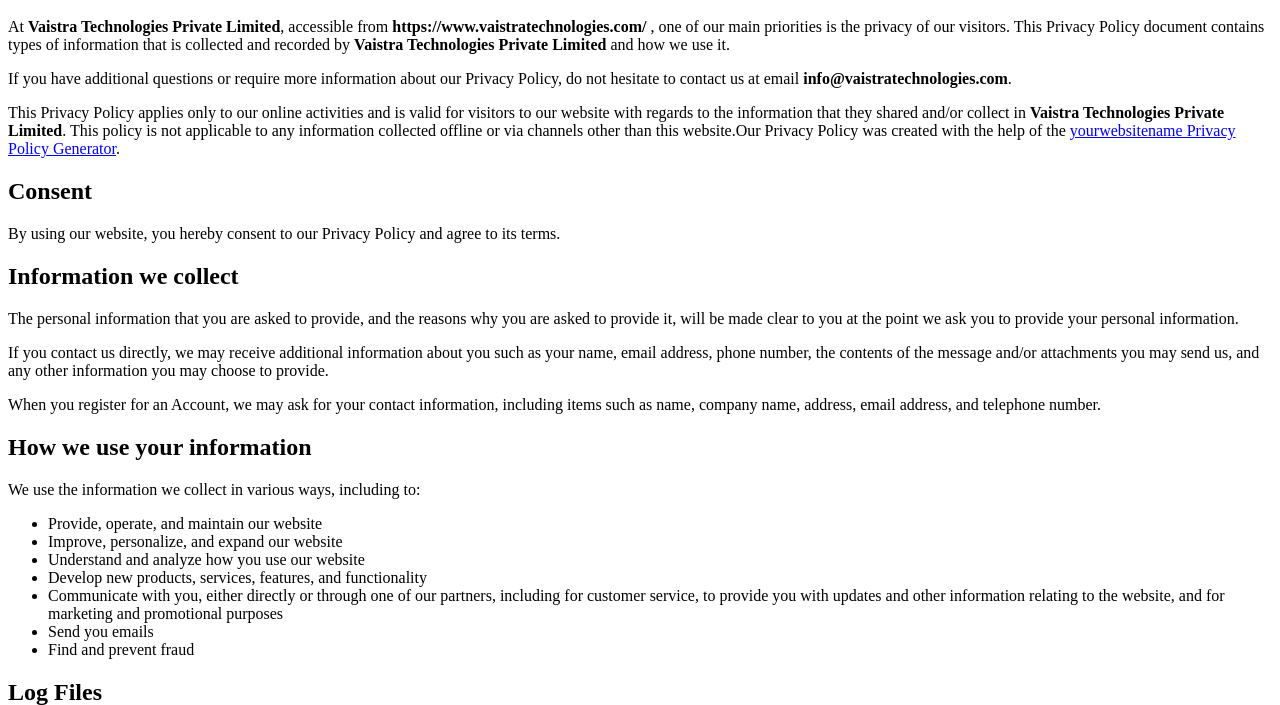
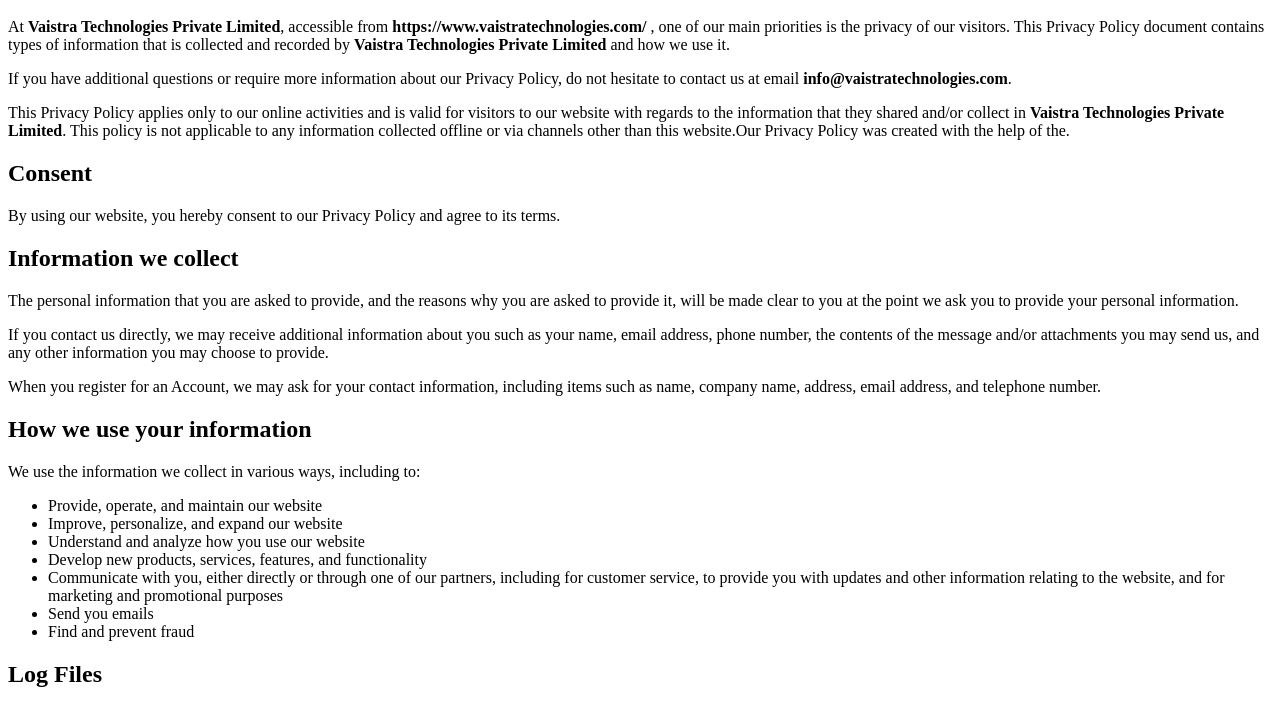
Before and after one commit to hardikvaistra/hardikvaistra.github.io, a plain HTML site: page chokdimindu/privacypolicy.html in a window 1280 px wide. Shown: the part 48-753 px from the top of the page. Drawn offline with Linux system fonts and the light colour scheme.

Commit message:
Update privacypolicy.html

```diff
--- a/chokdimindu/privacypolicy.html
+++ b/chokdimindu/privacypolicy.html
@@ -9,7 +9,7 @@
 
 <p>If you have additional questions or require more information about our Privacy Policy, do not hesitate to contact us at email <b>info@vaistratechnologies.com</b>.</p>
 
-<p>This Privacy Policy applies only to our online activities and is valid for visitors to our website with regards to the information that they shared and/or collect in <b>Vaistra Technologies Private Limited</b>. This policy is not applicable to any information collected offline or via channels other than this website.Our Privacy Policy was created with the help of the <a href="https://www.yourwebsitename">yourwebsitename Privacy Policy Generator</a>.</p></p>
+<p>This Privacy Policy applies only to our online activities and is valid for visitors to our website with regards to the information that they shared and/or collect in <b>Vaistra Technologies Private Limited</b>. This policy is not applicable to any information collected offline or via channels other than this website.Our Privacy Policy was created with the help of the.</p></p>
 
 <h2>Consent</h2>
 
```
